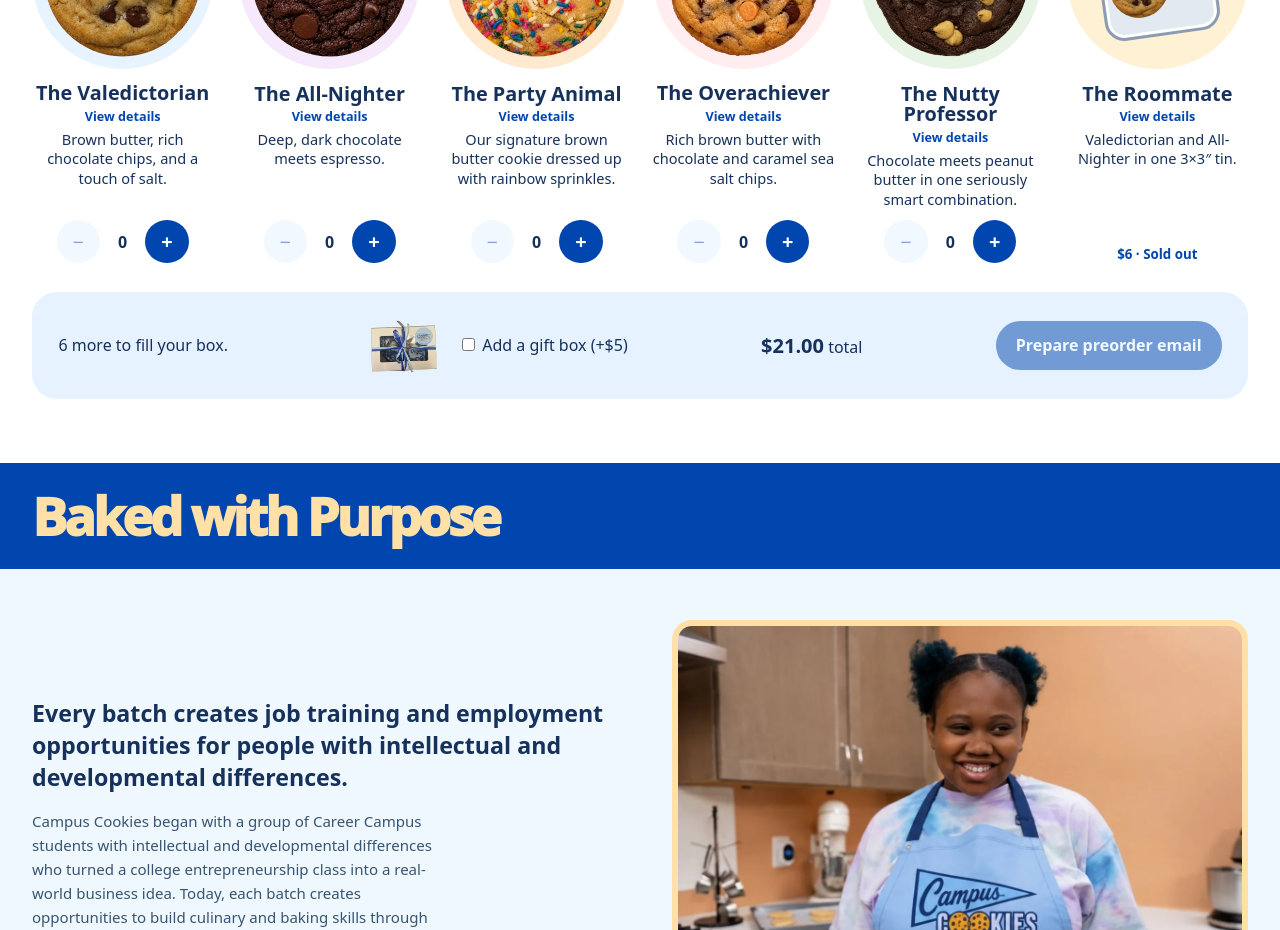
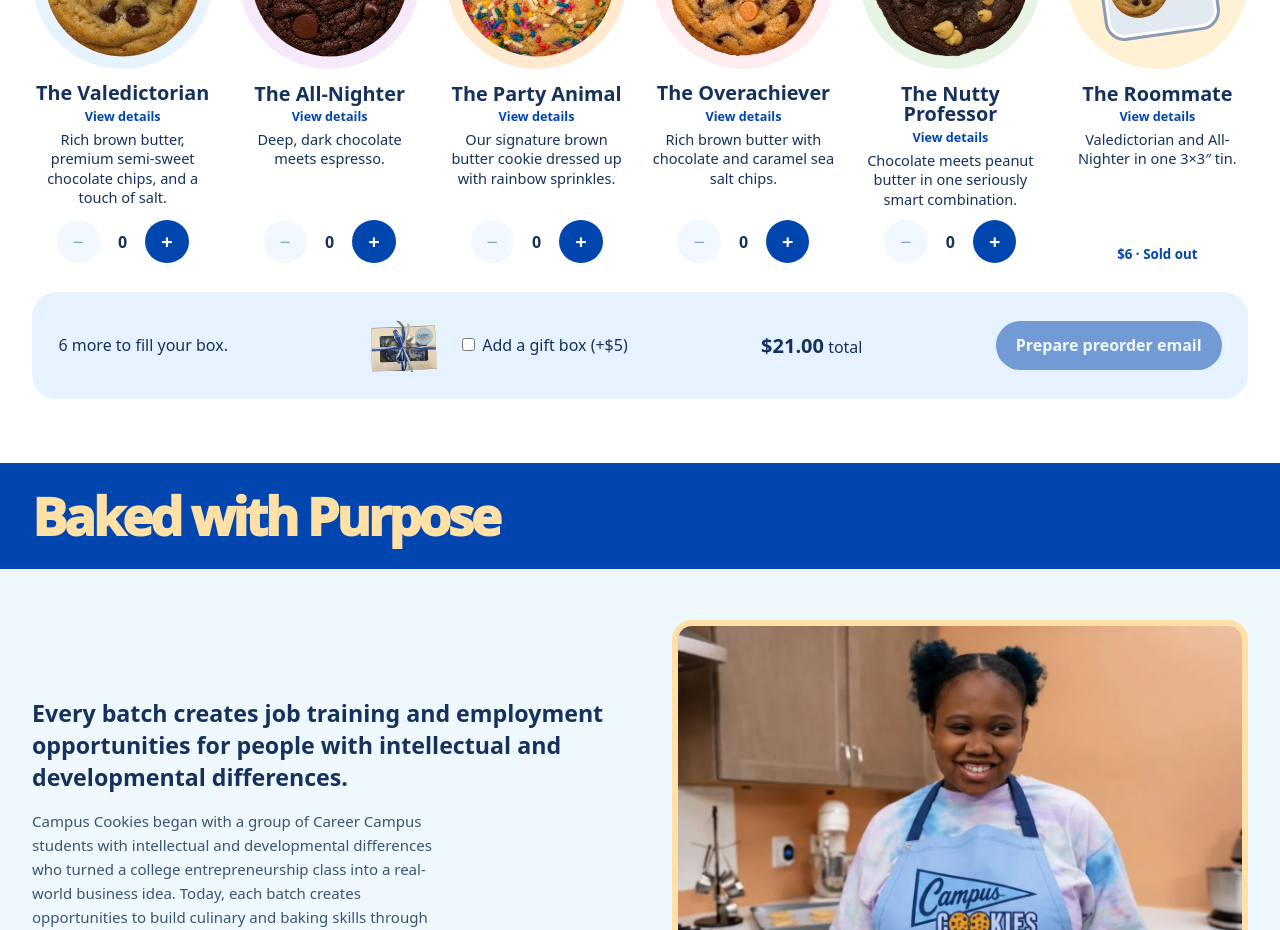
Before and after one commit to sarahtroup/Campuscookies, a plain HTML site: page index.html in a window 1280 px wide. Shown: the part 1420-2350 px from the top of the page. Drawn offline with Linux system fonts and the light colour scheme.

Commit message:
Refine Valedictorian copy and ingredient punctuation

```diff
--- a/index.html
+++ b/index.html
@@ -284,7 +284,7 @@ const sizes = [6, 12, 24, 36, 48];
 const pricePerCookie = 350;
 const giftPrice = 500;
 const flavors = [
-  ["Valedictorian", "Brown butter, rich chocolate chips, and a touch of salt.", "valedictorian"],
+  ["Valedictorian", "Rich brown butter, premium semi-sweet chocolate chips, and a touch of salt.", "valedictorian"],
   ["All-Nighter", "Deep, dark chocolate meets espresso.", "all-nighter"],
   ["Party Animal", "Our signature brown butter cookie dressed up with rainbow sprinkles.", "party-animal"],
   ["Overachiever", "Rich brown butter with chocolate and caramel sea salt chips.", "overachiever"],
@@ -292,31 +292,31 @@ const flavors = [
 ];
 const cookieDetails = {
   "valedictorian": [
-    "Our signature brown butter chocolate chip cookie. Brown butter, rich chocolate chips, and a touch of salt. Classic, refined, and at the top of its class.",
-    "butter, all-purpose flour, organic brown sugar, granulated sugar, baking soda, salt, semi-sweet chocolate chips.",
+    "Our signature brown butter chocolate chip cookie. Rich brown butter, premium semi-sweet chocolate chips, and a touch of salt. Classic, refined, and at the top of its class.",
+    "butter, all-purpose flour, organic brown sugar, granulated sugar, baking soda, salt, semi-sweet chocolate chips",
     true
   ],
   "all-nighter": [
     "Deep, dark chocolate meets espresso with a touch of salt. Dark, decadent, chewy, and definitely worth staying up for.",
-    "butter, all-purpose flour, organic brown sugar, granulated sugar, Dutch-process cocoa powder, espresso powder, baking soda, salt, semi-sweet chocolate chips, dark chocolate chips.",
+    "butter, all-purpose flour, organic brown sugar, granulated sugar, Dutch-process cocoa powder, espresso powder, baking soda, salt, semi-sweet chocolate chips, dark chocolate chips",
     true
   ],
   "nutty-professor": [
     "Chocolate meets peanut butter in one seriously smart combination. Rich, nutty, decadent—and just a little unhinged.",
-    "butter, all-purpose flour, organic brown sugar, granulated sugar, Dutch-process cocoa powder, espresso powder, baking soda, salt, semi-sweet chocolate chips, dark chocolate chips, peanut butter chips."
+    "butter, all-purpose flour, organic brown sugar, granulated sugar, Dutch-process cocoa powder, espresso powder, baking soda, salt, semi-sweet chocolate chips, dark chocolate chips, peanut butter chips"
   ],
   "overachiever": [
     "Our rich brown butter dough loaded with chocolate, caramel, and sea salt. Decadent, indulgent, and incapable of doing the bare minimum.",
-    "butter, all-purpose flour, organic brown sugar, granulated sugar, baking soda, salt, semi-sweet chocolate chips, caramel sea salt chips."
+    "butter, all-purpose flour, organic brown sugar, granulated sugar, baking soda, salt, semi-sweet chocolate chips, caramel sea salt chips"
   ],
   "party-animal": [
     "Our signature brown butter cookie dressed up with rainbow sprinkles. Colorful, buttery, and always ready for a good time.",
-    "butter, all-purpose flour, organic brown sugar, granulated sugar, baking soda, salt, rainbow sprinkles.",
+    "butter, all-purpose flour, organic brown sugar, granulated sugar, baking soda, salt, rainbow sprinkles",
     true
   ],
   "roommate": [
     "Two cookies. One tin. Rich brown butter chocolate chip meets decadent dark chocolate in a 3×3\" tin. Different personalities. Shared space. Surprisingly good chemistry.",
-    "butter, all-purpose flour, organic brown sugar, granulated sugar, Dutch-process cocoa powder, espresso powder, baking soda, salt, semi-sweet chocolate chips, dark chocolate chips.",
+    "butter, all-purpose flour, organic brown sugar, granulated sugar, Dutch-process cocoa powder, espresso powder, baking soda, salt, semi-sweet chocolate chips, dark chocolate chips",
     true
   ]
 };
```
